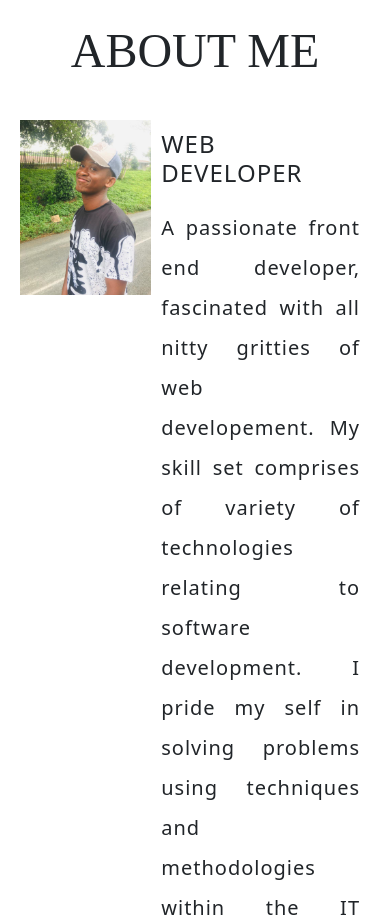
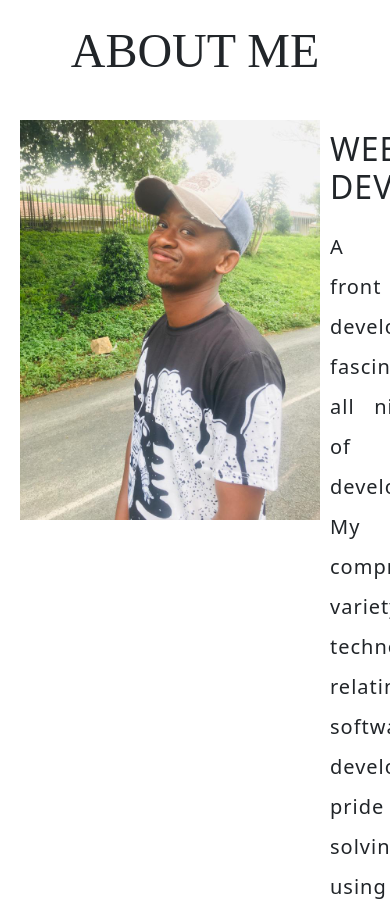
Before and after one commit to Nondaba/Nondaba.github.io, a plain HTML site: page index.html in a window 390 px wide. Shown: the part 940-1857 px from the top of the page. Drawn offline with nearby package versions, Linux system fonts and the light colour scheme.

Commit message:
adjusting phone styles

```diff
--- a/index.html
+++ b/index.html
@@ -10,7 +10,7 @@
     <!-- Custom css -->
     <link rel="stylesheet" href="css/styles.css">
     <link rel="stylesheet" media="screen and (max-with:800px)" href="/css/tablet.css">
-    <link rel="stylesheet" media="screen and (max-width:530px)" href="/css/phone.css">
+    <link rel="stylesheet" media="screen and (max-width:375px)" href="/css/phone.css">
     <!-- fontawsome style -->
     <script src="https://kit.fontawesome.com/b668a7efc0.js" crossorigin="anonymous"></script>
 
```
